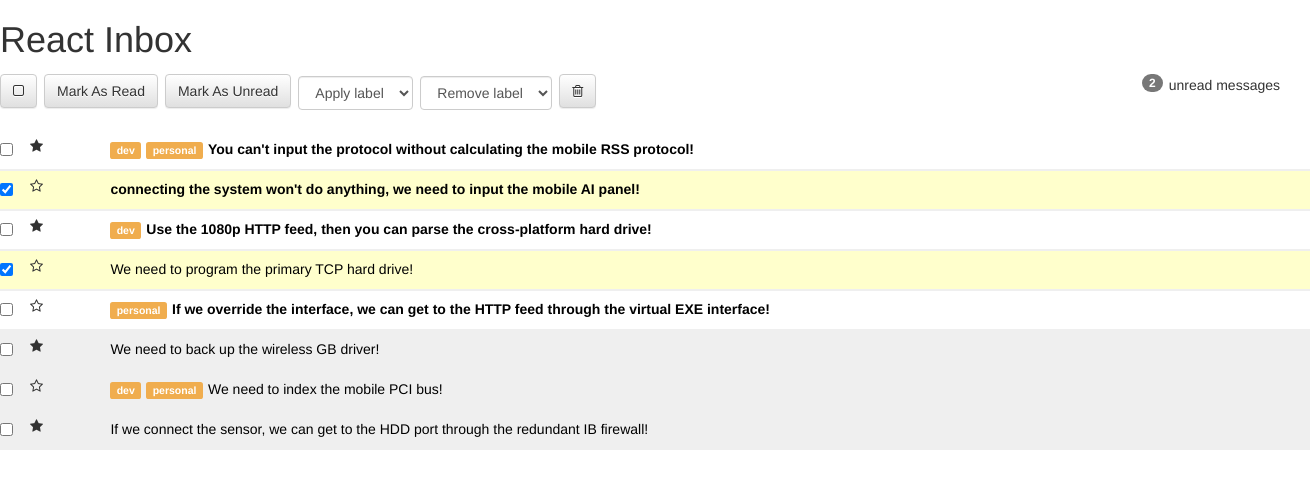
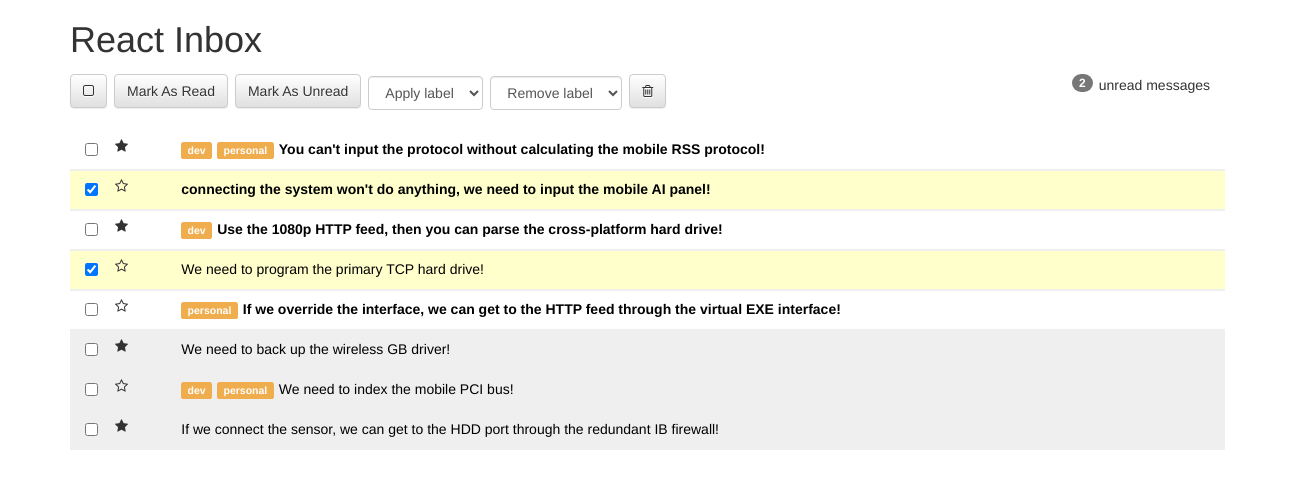
Before and after one commit to TanyaPanich/react-inbox, a React (Create React App) app: page / in a window 1280 px wide. Shown: the top 488 px of the page, 1310 px wide, since content can reach past the window. Built offline with nearby package versions, Linux system fonts and the light colour scheme.

Commit message:
better layout

```diff
--- a/src/App.js
+++ b/src/App.js
@@ -14,20 +14,18 @@ class App extends Component {
 
   toggleClass = (msg, nameOfClass) => {
     const index = this.state.messages.indexOf(msg)
-    //removed .slice(0) method
     let newMessages = this.state.messages
-    console.log('From toggle new: ', newMessages)
     newMessages[index][nameOfClass] = !newMessages[index][nameOfClass]
     this.setState({ messages: newMessages })
   }
 
   render() {
     return (
-       <main>
+       <div className='container'>
         <h1>React Inbox</h1>
         <Toolbar messages={ this.state.messages } />
         <Messages messages={ this.state.messages } toggleClass={this.toggleClass} />
-      </main>
+      </div>
     )
   }
 }
--- a/src/components/Messages.js
+++ b/src/components/Messages.js
@@ -4,16 +4,14 @@ import Message from './Message'
 class Messages extends React.Component {
   constructor(props) {
     super(props)
-    console.log('MESSAGES props--->', this.props)
     this.state = {
       messages: props.messages,
       toggleClass: props.toggleClass
     }
   }
   render() {
-      console.log('MESSAGES state--->', this.state)
       return (
-        <div className="row">
+        <div>
           { this.state.messages.map(message => <Message key={ message.id } message={ message } toggleClass={ this.state.toggleClass }/>)}
         </div>
       )
--- a/src/components/Toolbar.js
+++ b/src/components/Toolbar.js
@@ -3,14 +3,13 @@ import React from 'react'
 class Toolbar extends React.Component {
   constructor(props) {
     super(props)
-    console.log('TOOLBAR props--->', this.props)
     this.state = {
       selectedAll: props.selectedAll
     }
+    console.log('TOOLBAR state--->', this.state)
   }
 
   render() {
-    console.log('TOOLBAR state--->', this.state)
     return (
       <div className="row toolbar">
         <div className="col-md-12">
```
Also changed, not shown: src/components/Message.js (+1 -61 lines), 1 other file (tests, documents, lock files or other folders).
